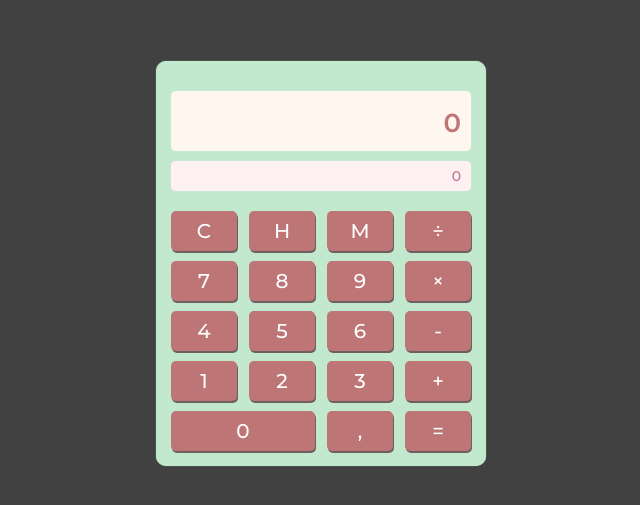
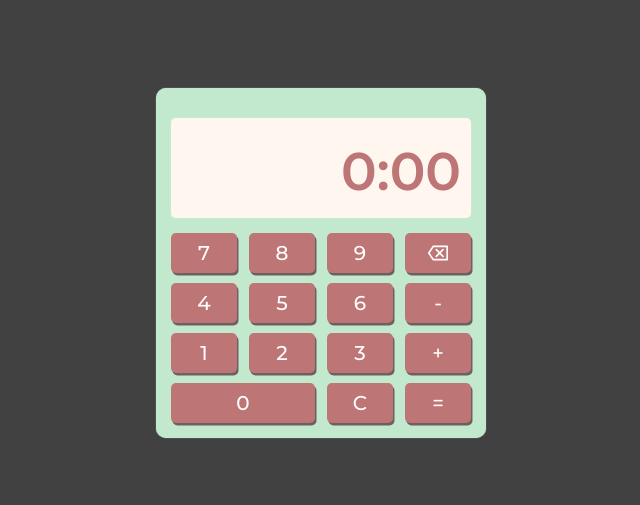
Before and after one commit to peregonb/React-TimeCalculator, a React (Create React App) app: page / in a window 1280 px wide. Shown: the part 137-642 px from the top of the page, without its empty margins (319-959 px from the left). Built offline with nearby package versions, Linux system fonts and the light colour scheme.

Commit message:
final calculator

```diff
--- a/src/App.js
+++ b/src/App.js
@@ -6,8 +6,8 @@ import {Calculator} from "./components/Calculator/Calculator";
 
 const App = () => (
     <BrowserRouter>
-        <Route exact path={process.env.PUBLIC_URL + '/'} render={() => <CalculatorOld/>}/>
-        <Route exact path={process.env.PUBLIC_URL + '/calculator'} render={() => <Calculator/>}/>
+        {/*<Route exact path={process.env.PUBLIC_URL + '/calculator'} render={() => <CalculatorOld/>}/>*/}
+        <Route exact path={process.env.PUBLIC_URL + '/'} render={() => <Calculator/>}/>
     </BrowserRouter>
 );
 
--- a/src/assets/scss/App.scss
+++ b/src/assets/scss/App.scss
@@ -79,6 +79,19 @@
   }
 }
 
+.prevValue {
+  color: #be7575;
+  font-weight: 500;
+  position: absolute;
+  right: 25px;
+  top: 37px;
+
+  &::selection {
+    background: #be7575;
+    color: #fff6f0;
+  }
+}
+
 .output {
   text-align: right;
   width: 100%;
@@ -127,7 +140,7 @@
   font-weight: 500;
   cursor: pointer;
   user-select: none;
-  box-shadow: 1px 2px 0 #6f6060;
+  box-shadow: 1.5px 2.5px 0 #6f6060;
   transition: box-shadow .2s, transform .2s, opacity .3s, filter .3s;
 
   img {
@@ -138,10 +151,8 @@
   }
 
   &.active {
-    //pointer-events: none;
-    //cursor: pointer !important;
     box-shadow: 0 0 0 #6f6060;
-    transform: translate(1px, 2px);
+    transform: translate(1.5px, 2.5px);
     transition: box-shadow .2s, transform .2s;
   }
 
@@ -151,6 +162,13 @@
     cursor: default;
     pointer-events: none;
     transition: opacity .3s, filter .3s;
+  }
+
+  &.pressed {
+    box-shadow: 0 0 0 #6f6060;
+    transform: translate(1px, 2px);
+    transition: box-shadow .2s, transform .2s;
+    pointer-events: none;
   }
 
 
--- a/src/components/Calculator/Button.jsx
+++ b/src/components/Calculator/Button.jsx
@@ -7,7 +7,7 @@ export const Button = props => {
         classList.add("active");
         setTimeout(() => {
             classList.remove("active");
-        }, 100);
+        }, 70);
     };
 
     return (
--- a/src/components/Calculator/Calculator.jsx
+++ b/src/components/Calculator/Calculator.jsx
@@ -1,4 +1,4 @@
-import React, {useState} from "react";
+import React, {useEffect, useState} from "react";
 import backspace from "../../assets/img/backspase.svg";
 import {Button} from "./Button";
 import * as math from 'mathjs';
@@ -6,10 +6,13 @@ import * as math from 'mathjs';
 export const Calculator = () => {
 
     let [inputValue, setInputValue] = useState("");
+    let [prevValue, setPrevValue] = useState("");
     let [outputValue, setOutputValue] = useState("");
     let [historyValue, setHistoryValue] = useState("");
     let [operator, setOperator] = useState("");
     let [error, setError] = useState("");
+    let [operatorDisabled, setOperatorDisabled] = useState("");
+    let [equalDisabled, setEqualDisabled] = useState("");
 
     const insert = (arr, index, newItem) => [
         ...arr.slice(0, index),
@@ -20,11 +23,11 @@ export const Calculator = () => {
     const numberClick = (num) => {
         if (!(inputValue === "000" && num === "0")) {
             setError("");
+            setOperatorDisabled("");
             let numbers;
             numbers = inputValue.match(/[:]/) ? (inputValue.split(/[:]/)[0].concat(inputValue.split(/[:]/)[1])) + num : inputValue + num;
             let transform = (num) => parseInt(num).toString(),
                 numbersTransformed = transform(numbers);
-
             if (numbersTransformed.length < 9) {
                 setInputValue(numbers);
                 let arrNumbers;
@@ -38,17 +41,24 @@ export const Calculator = () => {
                     }
                 };
                 let arr1 = Array.from(arrNumbers());
-                setOutputValue(insert(arr1, arr1.length - 2, ":").join(''));
+                let result = insert(arr1, arr1.length - 2, ":").join('');
+                setOutputValue(result);
             } else {
                 setError("Максимально 8 значений")
             }
         }
+
     };
 
     const clear = () => {
         setInputValue("");
         setOutputValue("");
+        setHistoryValue("");
         setError("");
+        setOperator("");
+        setPrevValue("");
+        setOperatorDisabled("");
+        setEqualDisabled("");
     };
 
     const backspaceClick = () => {
@@ -69,15 +79,25 @@ export const Calculator = () => {
         setInputValue(result);
     };
 
+    useEffect(() => {
+        setPrevValue(historyValue + " " + operator);
+    }, [historyValue, operator]);
+
+    useEffect(() => {
+        if (operator !== "") {
+            setOperatorDisabled(" pressed");
+        }
+    }, [outputValue]);
+
+
     const operatorClick = (op) => {
+            setInputValue("");
             setOperator(op);
             setHistoryValue(outputValue);
-        setInputValue("");
+            setEqualDisabled("");
     };
 
     const equalClick = () => {
-        if (operator !== "") {
-            let reserve = outputValue;
         let convertToMinutes = (num) => {
                 let hours = num.split(/[:]/)[0];
                 let minutes = num.split(/[:]/)[1];
@@ -89,17 +109,29 @@ export const Calculator = () => {
             convertToExpression = (num) => {
                 let hours = Math.floor(num / 60);
                 let minutes = num - hours * 60;
+                if (minutes.toString().length === 1) {
+                    minutes = '0' + minutes;
+                }
                 return hours + ":" + minutes;
-                },
-                result = convertToExpression(minutesResult(convertToMinutes(historyValue), operator, convertToMinutes(outputValue)));
+            };
+        if (operator !== "" && outputValue !== "") {
+            let result = convertToExpression(minutesResult(convertToMinutes(historyValue), operator, convertToMinutes(outputValue)));
+            if (result.match(/[-]/)) {
+                setError("Time couldn't be negative");
+            }
             setOutputValue(result);
-            console.log(outputValue, reserve)
+            setHistoryValue("");
+            setOperator("");
+            setEqualDisabled(" pressed");
+            setOperatorDisabled("");
         }
     };
+
 
     return (
         <div className="App">
             <span className="errorMessage">{error}</span>
+            <span className="prevValue">{prevValue}</span>
             <input readOnly={true} placeholder={"0:00"} className="input big" value={outputValue}/>
             <div className="section">
                 <Button value="7" onClick={() => {
@@ -123,7 +155,7 @@ export const Calculator = () => {
                 <Button value="6" onClick={() => {
                     numberClick("6")
                 }}/>
-                <Button value="-" onClick={() => {
+                <Button classList={operatorDisabled} value="-" onClick={() => {
                     operatorClick("-")
                 }}/>
                 <Button value="1" onClick={() => {
@@ -135,7 +167,7 @@ export const Calculator = () => {
                 <Button value="3" onClick={() => {
                     numberClick("3")
                 }}/>
-                <Button value="+" onClick={() => {
+                <Button classList={operatorDisabled} value="+" onClick={() => {
                     operatorClick("+")
                 }}/>
                 <Button value="0" classList="double" onClick={() => {
@@ -144,13 +176,10 @@ export const Calculator = () => {
                 <Button value="C" onClick={() => {
                     clear();
                 }}/>
-                <Button value="=" onClick={() => {
+                <Button classList={equalDisabled} value="=" onClick={() => {
                     equalClick();
                 }}/>
             </div>
         </div>
     )
 };
-
-// TODO BACKSPACE WHEN OPERATOR
-// TODO ADD ZEROS ON OPERATOR
--- a/src/components/CalculatorOld.jsx
+++ b/src/components/CalculatorOld.jsx
@@ -386,9 +386,9 @@ class CalculatorOld extends React.Component {
         );
     }
 
-    // componentWillUnmount() {
-    //     this.clearValue();
-    // }
+    componentWillUnmount() {
+        this.clearValue();
+    }
 }
 
 export default CalculatorOld;
```
Lines whose indentation alone changed are shown as unchanged.
